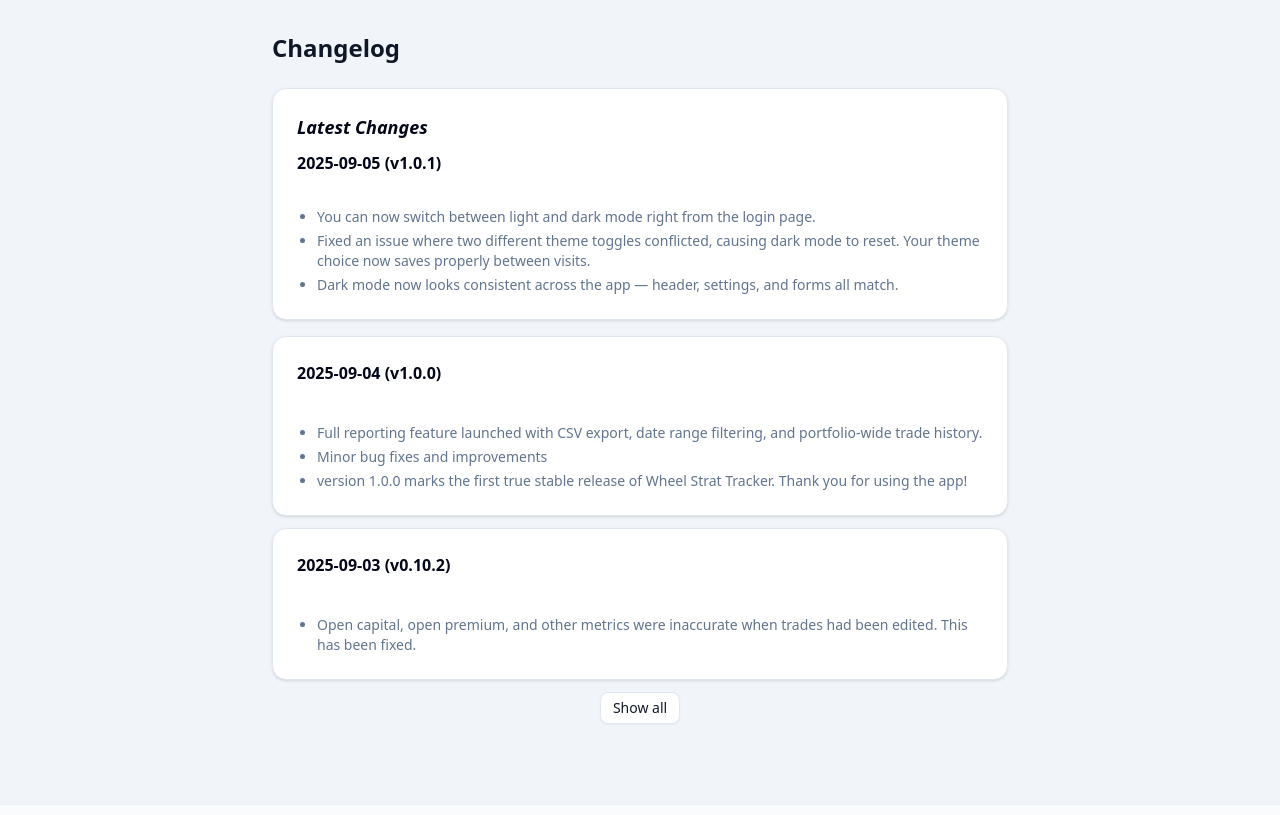
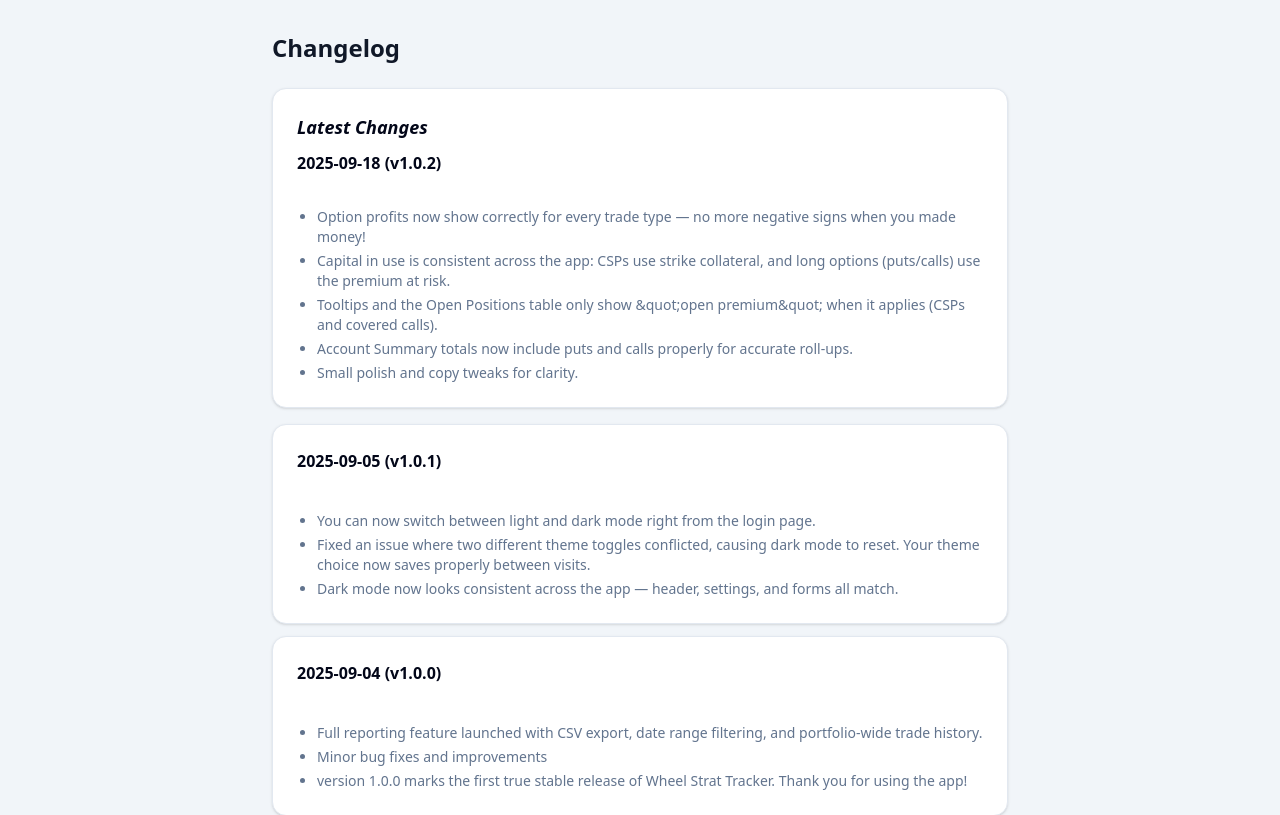
Before and after one commit to boostmx/wheel-strat-tracker, a Next.js app: page /changelog in a window 1280 px wide. Shown: the top 815 px of the page. Built offline with nearby package versions, Linux system fonts and the light colour scheme; no server answers.

Commit message:
changelog: update notes and ver

```diff
--- a/src/data/changelog.ts
+++ b/src/data/changelog.ts
@@ -5,6 +5,17 @@ export interface ChangelogEntry {
 }
 
 export const changelog: ChangelogEntry[] = [
+  {
+    date: "2025-09-18",
+    version: "v1.0.2",
+    highlights: [
+      "Option profits now show correctly for every trade type — no more negative signs when you made money!",
+      "Capital in use is consistent across the app: CSPs use strike collateral, and long options (puts/calls) use the premium at risk.",
+      "Tooltips and the Open Positions table only show &quot;open premium&quot; when it applies (CSPs and covered calls).",
+      "Account Summary totals now include puts and calls properly for accurate roll-ups.",
+      "Small polish and copy tweaks for clarity."
+    ],
+  },
   {
     date: "2025-09-05",
     version: "v1.0.1",
```
